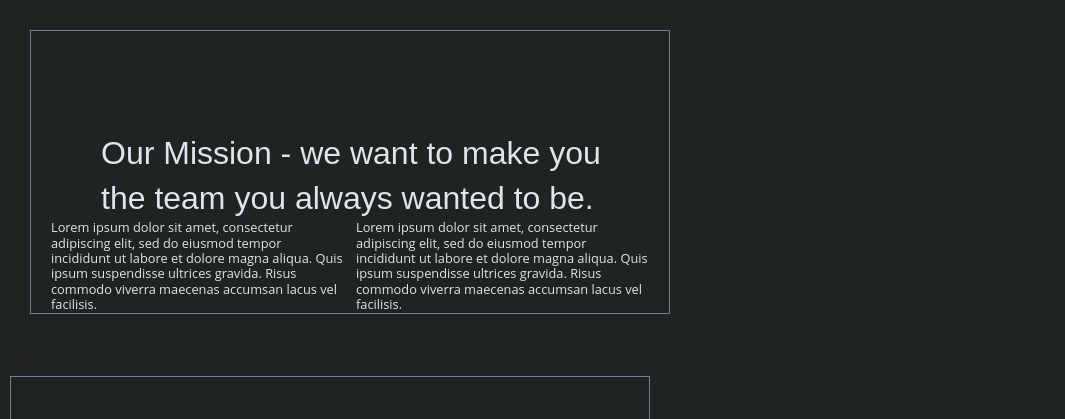
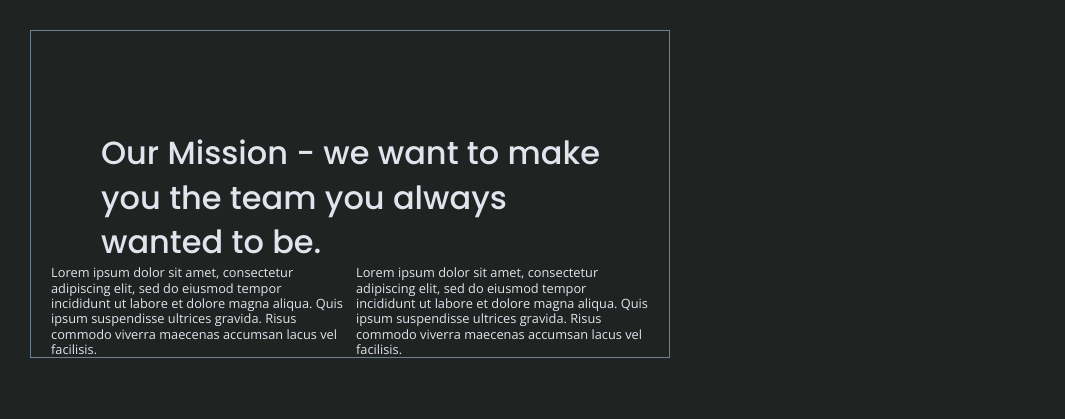
Before and after one commit to ldmdesign/206-unplugged, a website: page about/index.html in a window 1280 px wide. Shown: the part 93-512 px from the top of the page, without its empty margins (0-1065 px from the left). Drawn offline with nearby package versions, Linux system fonts and the light colour scheme.

```diff
--- a/about/index.html
+++ b/about/index.html
@@ -20,6 +20,8 @@
   <link rel="stylesheet" href="../css/main.css">
 
   <meta name="theme-color" content="#fafafa">
+   <!----google fonts----->
+ <link href="https://fonts.googleapis.com/css?family=Open+Sans:400,700|Poppins:500,700" rel="stylesheet">
 </head>
 
 <body>
```
Also changed, not shown: faq/index.html (+3 -0 lines), img/rawpixel-800820-unsplash1.jpg (added), img/unpluggedlogo.png (added), 2 other files.
